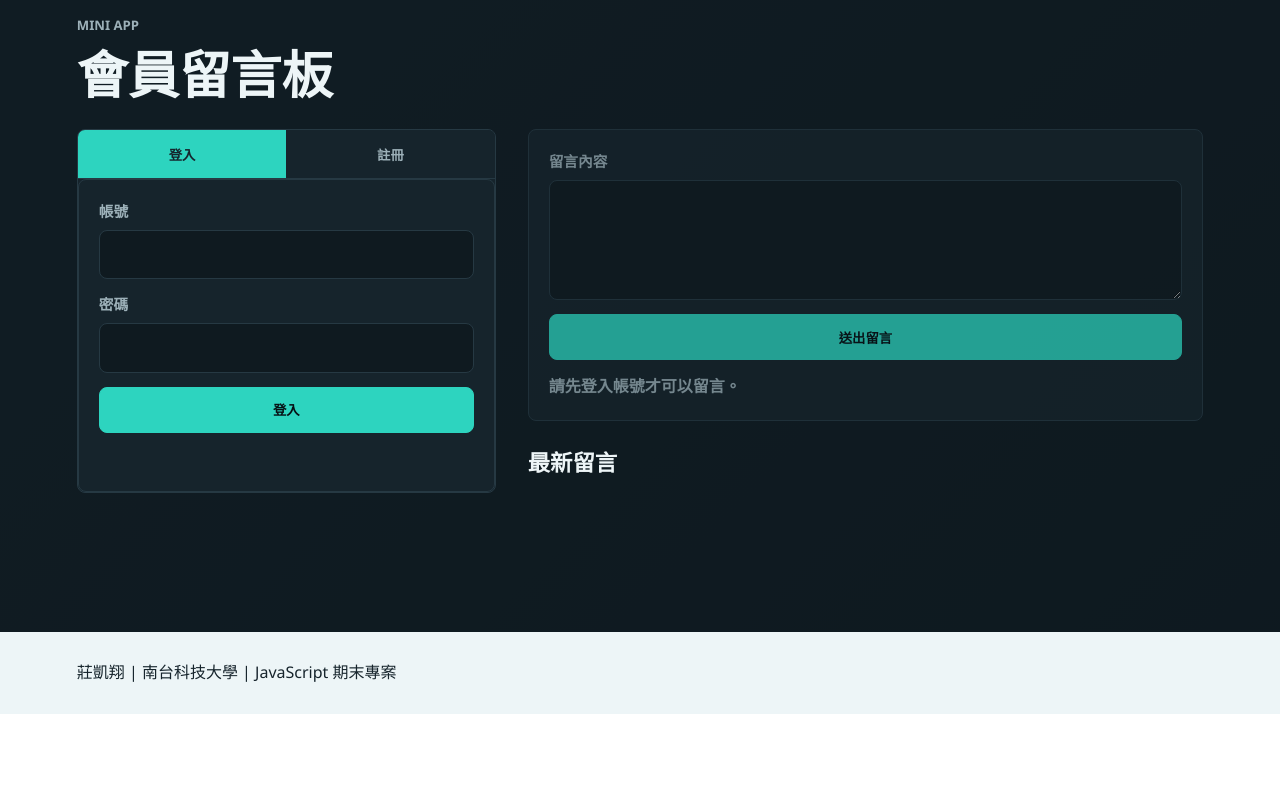
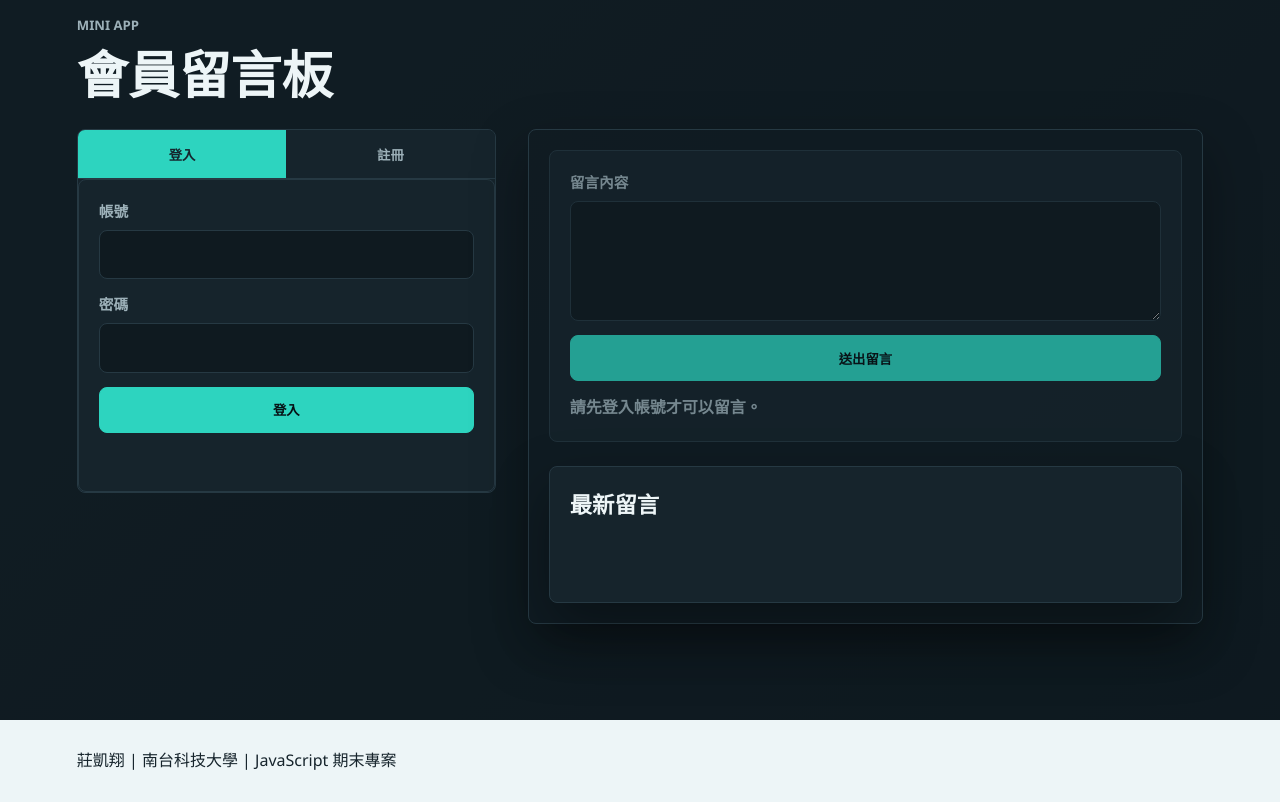
Before and after one commit to Xiang1904/xiang1904.github.io, a website with bundled scripts: page index.html in a window 1280 px wide. Shown: the part 2220-3022 px from the top of the page. Before the commit the page ends 2934 px from the top, so only its background shows below. Built offline with nearby package versions, Linux system fonts and the light colour scheme.

Commit message:
Refine message section layout

```diff
--- a/app.js
+++ b/app.js
@@ -397,6 +397,7 @@ const setupMessageListActions = () => {
 
 const setupMessageInfiniteScroll = () => {
   const sentinel = document.getElementById("message-scroll-sentinel");
+  const scrollRoot = document.getElementById("message-feed-scroll");
 
   const observer = new IntersectionObserver((entries) => {
     const entry = entries[0];
@@ -409,7 +410,7 @@ const setupMessageInfiniteScroll = () => {
     state.messageLimit += 10;
     setupFirebaseMessages();
   }, {
-    root: null,
+    root: scrollRoot,
     rootMargin: "160px 0px",
     threshold: 0
   });
--- a/index.html
+++ b/index.html
@@ -137,11 +137,13 @@
               <p id="form-status" role="status">請先登入帳號才可以留言。</p>
             </form>
 
-            <div>
+            <section class="message-feed" aria-label="最新留言區">
               <h3>最新留言</h3>
-              <div id="message-list" class="message-list" aria-live="polite"></div>
-              <div id="message-scroll-sentinel" class="scroll-sentinel" aria-hidden="true"></div>
-            </div>
+              <div id="message-feed-scroll" class="message-feed-scroll">
+                <div id="message-list" class="message-list" aria-live="polite"></div>
+                <div id="message-scroll-sentinel" class="scroll-sentinel" aria-hidden="true"></div>
+              </div>
+            </section>
           </section>
         </div>
       </section>
--- a/public/app.js
+++ b/public/app.js
@@ -397,6 +397,7 @@ const setupMessageListActions = () => {
 
 const setupMessageInfiniteScroll = () => {
   const sentinel = document.getElementById("message-scroll-sentinel");
+  const scrollRoot = document.getElementById("message-feed-scroll");
 
   const observer = new IntersectionObserver((entries) => {
     const entry = entries[0];
@@ -409,7 +410,7 @@ const setupMessageInfiniteScroll = () => {
     state.messageLimit += 10;
     setupFirebaseMessages();
   }, {
-    root: null,
+    root: scrollRoot,
     rootMargin: "160px 0px",
     threshold: 0
   });
--- a/public/styles.css
+++ b/public/styles.css
@@ -399,6 +399,33 @@ dd {
 .message-area {
   display: grid;
   gap: 24px;
+  padding: 20px;
+  border: 1px solid var(--line);
+  border-radius: 8px;
+  background: rgba(17, 29, 36, 0.58);
+  box-shadow: var(--shadow);
+}
+
+.message-feed {
+  display: grid;
+  gap: 16px;
+  padding: 20px;
+  border: 1px solid var(--line);
+  border-radius: 8px;
+  background: var(--white);
+  box-shadow: var(--shadow);
+}
+
+.message-feed h3 {
+  margin: 0;
+}
+
+.message-feed-scroll {
+  max-height: min(58vh, 540px);
+  overflow-y: auto;
+  padding-right: 8px;
+  scrollbar-color: var(--brand) #0f1a20;
+  scrollbar-width: thin;
 }
 
 .hidden {
--- a/styles.css
+++ b/styles.css
@@ -399,6 +399,33 @@ dd {
 .message-area {
   display: grid;
   gap: 24px;
+  padding: 20px;
+  border: 1px solid var(--line);
+  border-radius: 8px;
+  background: rgba(17, 29, 36, 0.58);
+  box-shadow: var(--shadow);
+}
+
+.message-feed {
+  display: grid;
+  gap: 16px;
+  padding: 20px;
+  border: 1px solid var(--line);
+  border-radius: 8px;
+  background: var(--white);
+  box-shadow: var(--shadow);
+}
+
+.message-feed h3 {
+  margin: 0;
+}
+
+.message-feed-scroll {
+  max-height: min(58vh, 540px);
+  overflow-y: auto;
+  padding-right: 8px;
+  scrollbar-color: var(--brand) #0f1a20;
+  scrollbar-width: thin;
 }
 
 .hidden {
```
Also changed, not shown: public/index.html (+6 -4 lines).
